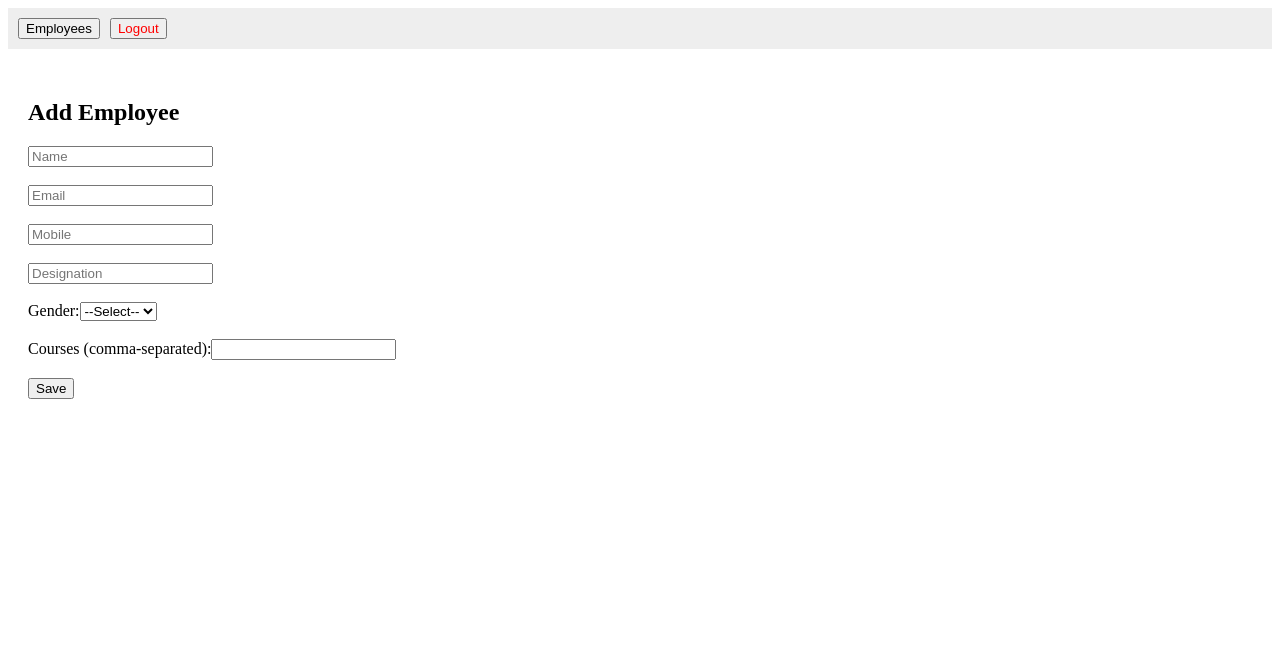
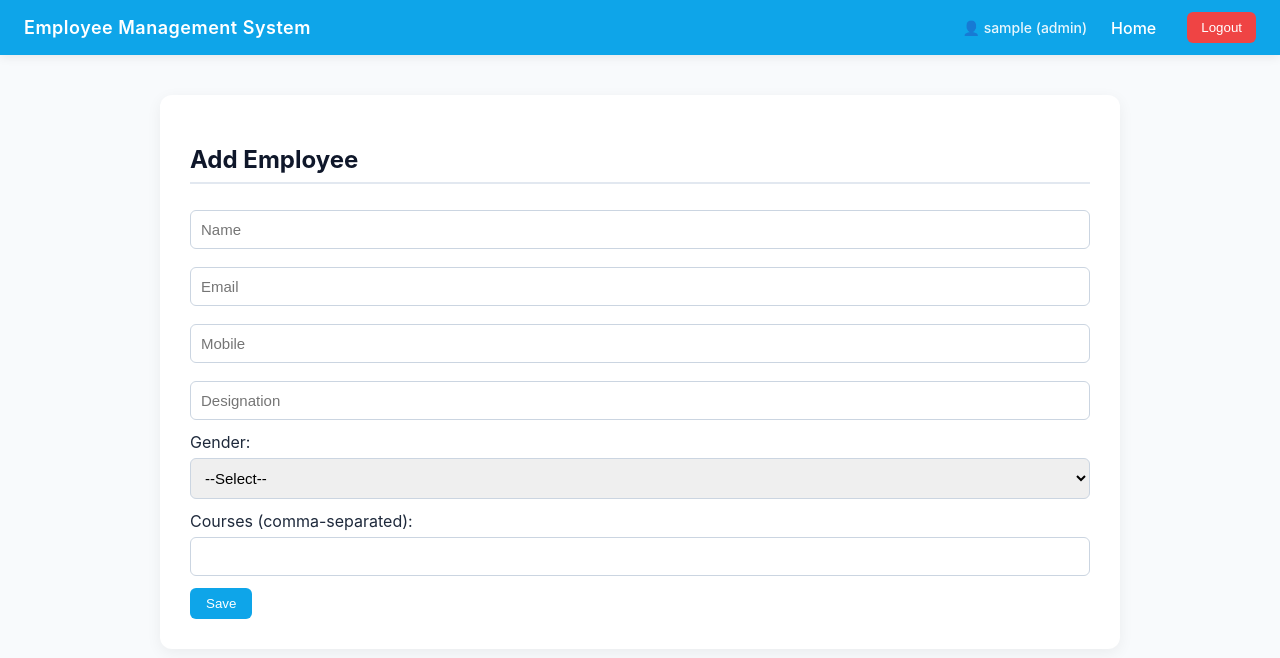
Before and after one commit to Saikrishna2112/ems-frontend, a React (Create React App) app: page /add in a window 1280 px wide. Shown: the top 658 px of the page. Built offline with nearby package versions, Linux system fonts and the light colour scheme; sample sign-in values are in the browser's storage.

Commit message:
💄 UI enhancement: Added modern navbar and styling

```diff
--- a/src/App.css
+++ b/src/App.css
@@ -1,38 +1,201 @@
-.App {
-  text-align: center;
+/* ===== Global Styles ===== */
+body {
+  margin: 0;
+  font-family: "Inter", "Segoe UI", Arial, sans-serif;
+  background-color: #f8fafc;
+  color: #1e293b;
 }
 
-.App-logo {
-  height: 40vmin;
-  pointer-events: none;
+/* ===== Navbar ===== */
+nav {
+  background-color: #0ea5e9;
+  padding: 12px 24px;
+  color: white;
+  display: flex;
+  align-items: center;
+  justify-content: space-between;
+  font-weight: 600;
+  box-shadow: 0 2px 6px rgba(0, 0, 0, 0.1);
 }
 
-@media (prefers-reduced-motion: no-preference) {
-  .App-logo {
-    animation: App-logo-spin infinite 20s linear;
-  }
+nav a {
+  color: white;
+  text-decoration: none;
+  margin-right: 15px;
+  transition: opacity 0.2s ease-in-out;
 }
 
-.App-header {
-  background-color: #282c34;
-  min-height: 100vh;
-  display: flex;
-  flex-direction: column;
-  align-items: center;
-  justify-content: center;
-  font-size: calc(10px + 2vmin);
-  color: white;
+nav a:hover {
+  opacity: 0.8;
 }
 
-.App-link {
-  color: #61dafb;
+/* ===== Container ===== */
+.container {
+  max-width: 900px;
+  margin: 40px auto;
+  background: white;
+  padding: 30px;
+  border-radius: 12px;
+  box-shadow: 0 4px 15px rgba(0, 0, 0, 0.06);
 }
 
-@keyframes App-logo-spin {
-  from {
-    transform: rotate(0deg);
-  }
-  to {
-    transform: rotate(360deg);
-  }
+/* ===== Buttons ===== */
+button {
+  background-color: #0ea5e9;
+  border: none;
+  color: white;
+  padding: 8px 16px;
+  border-radius: 6px;
+  cursor: pointer;
+  font-weight: 500;
+  transition: background 0.2s;
 }
+
+button:hover {
+  background-color: #0284c7;
+}
+
+button[style*="red"] {
+  background-color: #ef4444 !important;
+}
+
+button[style*="red"]:hover {
+  background-color: #dc2626 !important;
+}
+
+/* ===== Inputs & Forms ===== */
+input, select {
+  width: 100%;
+  padding: 10px;
+  margin-top: 6px;
+  margin-bottom: 12px;
+  border: 1px solid #cbd5e1;
+  border-radius: 6px;
+  font-size: 15px;
+  box-sizing: border-box;
+}
+
+input:focus, select:focus {
+  outline: none;
+  border-color: #0ea5e9;
+  box-shadow: 0 0 3px #38bdf8;
+}
+
+/* ===== Headings ===== */
+h2 {
+  color: #0f172a;
+  border-bottom: 2px solid #e2e8f0;
+  padding-bottom: 8px;
+  margin-bottom: 20px;
+}
+
+/* ===== Tables ===== */
+table {
+  width: 100%;
+  border-collapse: collapse;
+  margin-top: 15px;
+}
+
+th, td {
+  border-bottom: 1px solid #e2e8f0;
+  padding: 10px 12px;
+  text-align: left;
+}
+
+th {
+  background-color: #f1f5f9;
+  font-weight: 600;
+  color: #0f172a;
+}
+
+tr:hover {
+  background-color: #f8fafc;
+}
+
+td button {
+  margin-right: 8px;
+}
+
+/* ===== Center Login ===== */
+.login-container {
+  display: flex;
+  justify-content: center;
+  align-items: center;
+  height: 80vh;
+}
+
+.login-box {
+  background: white;
+  padding: 40px;
+  border-radius: 12px;
+  box-shadow: 0 6px 18px rgba(0, 0, 0, 0.08);
+  width: 320px;
+}
+
+.login-box h2 {
+  text-align: center;
+  color: #0f172a;
+}
+
+.login-box button {
+  width: 100%;
+}
+
+/* ===== NAVBAR ENHANCEMENTS ===== */
+nav {
+  background-color: #0ea5e9;
+  color: white;
+  display: flex;
+  justify-content: space-between;
+  align-items: center;
+  padding: 12px 24px;
+  box-shadow: 0 2px 10px rgba(0, 0, 0, 0.08);
+  flex-wrap: wrap;
+}
+
+.brand {
+  font-size: 18px;
+  font-weight: 600;
+  color: white;
+  text-decoration: none;
+  letter-spacing: 0.5px;
+}
+
+.nav-right {
+  display: flex;
+  align-items: center;
+  gap: 16px;
+}
+
+.nav-right a {
+  color: white;
+  text-decoration: none;
+  font-weight: 500;
+  transition: opacity 0.2s ease-in-out;
+}
+
+.nav-right a:hover {
+  opacity: 0.85;
+}
+
+.logout-btn {
+  background-color: #ef4444;
+  border: none;
+  color: white;
+  padding: 8px 14px;
+  border-radius: 6px;
+  cursor: pointer;
+  font-weight: 500;
+  transition: background 0.2s;
+}
+
+.logout-btn:hover {
+  background-color: #dc2626;
+}
+
+.user-info {
+  font-size: 14px;
+  font-weight: 500;
+  margin-right: 8px;
+  opacity: 0.9;
+}
--- a/src/App.js
+++ b/src/App.js
@@ -1,4 +1,6 @@
 import { BrowserRouter as Router, Routes, Route, Navigate } from "react-router-dom";
+import "./App.css";
+
 import Login from "./components/Login";
 import EmployeeList from "./components/EmployeeList";
 import AddEmployee from "./components/AddEmployee";
--- a/src/components/AddEmployee.js
+++ b/src/components/AddEmployee.js
@@ -1,5 +1,6 @@
 import { useState } from "react";
 import api from "../api";
+import "../App.css";
 
 export default function AddEmployee() {
   const [form, set] = useState({
@@ -24,21 +25,21 @@ export default function AddEmployee() {
   };
 
   return (
-    <div style={{ padding: 20 }}>
+    <div className="container">
       <h2>Add Employee</h2>
       <form onSubmit={submit}>
-        <input placeholder="Name" value={form.name} onChange={e=>set({...form, name:e.target.value})} /><br/><br/>
-        <input placeholder="Email" value={form.email} onChange={e=>set({...form, email:e.target.value})} /><br/><br/>
-        <input placeholder="Mobile" value={form.mobileNo} onChange={e=>set({...form, mobileNo:e.target.value})} /><br/><br/>
-        <input placeholder="Designation" value={form.designation} onChange={e=>set({...form, designation:e.target.value})} /><br/><br/>
-        Gender:
+        <input placeholder="Name" value={form.name} onChange={e=>set({...form, name:e.target.value})} />
+        <input placeholder="Email" value={form.email} onChange={e=>set({...form, email:e.target.value})} />
+        <input placeholder="Mobile" value={form.mobileNo} onChange={e=>set({...form, mobileNo:e.target.value})} />
+        <input placeholder="Designation" value={form.designation} onChange={e=>set({...form, designation:e.target.value})} />
+        <label>Gender:</label>
         <select value={form.gender} onChange={e=>set({...form, gender:e.target.value})}>
           <option value="">--Select--</option>
-          <option value="M">M</option>
-          <option value="F">F</option>
-        </select><br/><br/>
-        Courses (comma-separated):
-        <input value={form.course} onChange={e=>set({...form, course:e.target.value})} /><br/><br/>
+          <option value="M">Male</option>
+          <option value="F">Female</option>
+        </select>
+        <label>Courses (comma-separated):</label>
+        <input value={form.course} onChange={e=>set({...form, course:e.target.value})} />
         <button>Save</button>
       </form>
     </div>
--- a/src/components/EmployeeList.js
+++ b/src/components/EmployeeList.js
@@ -1,6 +1,7 @@
 import { useEffect, useState } from "react";
 import api from "../api";
 import { useNavigate } from "react-router-dom";
+import "../App.css";
 
 export default function EmployeeList() {
   const [employees, setEmployees] = useState([]);
@@ -27,9 +28,12 @@ export default function EmployeeList() {
   };
 
   return (
-    <div style={{ padding: 20 }}>
+    <div className="container">
       <h2>Employees</h2>
-      <table border="1" cellPadding="8">
+      {(role === "HR" || role === "Manager") && (
+        <button onClick={() => nav("/add")}>+ Add Employee</button>
+      )}
+      <table>
         <thead>
           <tr>
             <th>Name</th><th>Email</th><th>Mobile</th><th>Designation</th><th>Gender</th><th>Course</th><th>Actions</th>
@@ -45,13 +49,12 @@ export default function EmployeeList() {
               <td>{e.gender}</td>
               <td>{(e.course || []).join(", ")}</td>
               <td>
-                {(role === "HR" || role === "Manager")
-                  ? <>
-                      <button onClick={() => nav(`/edit/${e._id}`)}>Edit</button>
-                      &nbsp;
-                      <button onClick={() => deleteEmp(e._id)} style={{ color: "red" }}>Delete</button>
-                    </>
-                  : "View Only"}
+                {(role === "HR" || role === "Manager") ? (
+                  <>
+                    <button onClick={() => nav(`/edit/${e._id}`)}>Edit</button>
+                    <button onClick={() => deleteEmp(e._id)} style={{ color: "red" }}>Delete</button>
+                  </>
+                ) : "View Only"}
               </td>
             </tr>
           ))}
--- a/src/components/Login.js
+++ b/src/components/Login.js
@@ -1,6 +1,7 @@
 import { useState } from "react";
 import api from "../api";
 import { useNavigate } from "react-router-dom";
+import "../App.css";
 
 export default function Login() {
   const [username, setU] = useState("");
@@ -20,13 +21,24 @@ export default function Login() {
   };
 
   return (
-    <div style={{ padding: 20 }}>
-      <h2>Login</h2>
-      <form onSubmit={submit}>
-        <input placeholder="Username" onChange={(e) => setU(e.target.value)} /><br /><br />
-        <input type="password" placeholder="Password" onChange={(e) => setP(e.target.value)} /><br /><br />
-        <button type="submit">Login</button>
-      </form>
+    <div className="login-container">
+      <div className="login-box">
+        <h2>Employee Portal Login</h2>
+        <form onSubmit={submit}>
+          <input
+            placeholder="Username"
+            value={username}
+            onChange={(e) => setU(e.target.value)}
+          />
+          <input
+            type="password"
+            placeholder="Password"
+            value={password}
+            onChange={(e) => setP(e.target.value)}
+          />
+          <button type="submit">Login</button>
+        </form>
+      </div>
     </div>
   );
 }
--- a/src/components/Navbar.js
+++ b/src/components/Navbar.js
@@ -1,26 +1,34 @@
-import { useNavigate } from "react-router-dom";
+import { Link, useNavigate } from "react-router-dom";
+import "../App.css";
 
 export default function Navbar() {
   const nav = useNavigate();
   const token = localStorage.getItem("token");
   const role = localStorage.getItem("role");
+  const username = localStorage.getItem("username");
 
   const logout = () => {
-    localStorage.removeItem("token");
-    localStorage.removeItem("role");
+    localStorage.clear();
     nav("/login");
   };
 
   return (
-    <nav style={{ padding: 10, background: "#eee", marginBottom: 10 }}>
-      <button onClick={() => nav("/")}>Employees</button>
-      {(token && (role === "HR" || role === "Manager")) && (
-        <button onClick={() => nav("/add")} style={{ marginLeft: 10 }}>Add Employee</button>
-      )}
-      {token ? (
-        <button onClick={logout} style={{ marginLeft: 10, color: "red" }}>Logout</button>
-      ) : (
-        <button onClick={() => nav("/login")} style={{ marginLeft: 10 }}>Login</button>
+    <nav>
+      <div className="nav-left">
+        <Link to="/" className="brand">Employee Management System</Link>
+      </div>
+
+      {token && (
+        <div className="nav-right">
+          <span className="user-info">
+            👤 {username || "User"} ({role})
+          </span>
+          <Link to="/">Home</Link>
+          {(role === "HR" || role === "Manager") && (
+            <Link to="/add">Add Employee</Link>
+          )}
+          <button onClick={logout} className="logout-btn">Logout</button>
+        </div>
       )}
     </nav>
   );
```
